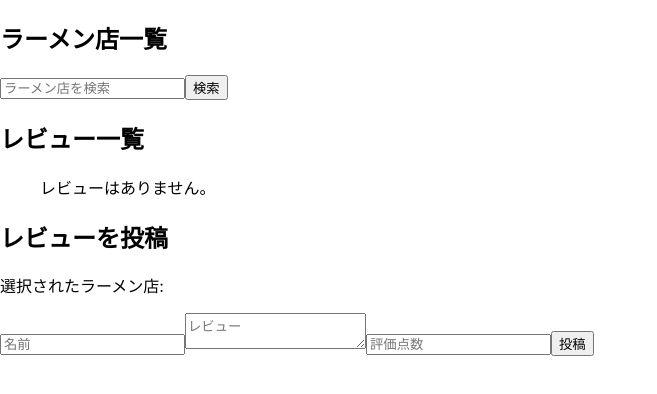
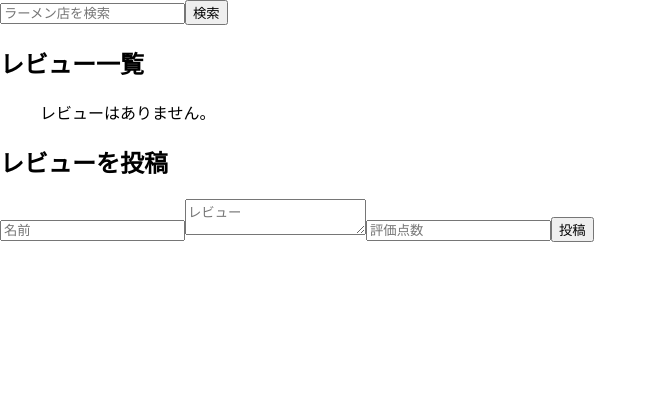
Before and after one commit to yufu085312/Ramen_review, a React (Create React App) app in the folder my-app/: page / in a window 1280 px wide. Shown: the top 394 px of the page, without its empty margins (0-657 px from the left). Built offline with nearby package versions, Linux system fonts and the light colour scheme.

Commit message:
機能別のファイル区分

```diff
--- a/my-app/src/App.js
+++ b/my-app/src/App.js
@@ -1,29 +1,20 @@
-import React, { useState, useEffect } from 'react';
+// アプリケーションのメインコンポーネント
+import React, { useState } from 'react';
 import axios from 'axios';
+import SearchForm from './SearchForm';
+import ShopList from './ShopList';
+import ReviewList from './ReviewList';
+import ReviewForm from './ReviewForm';
 
 function App() {
-  const [shops, setShops] = useState([]); // ラーメン店のデータ用の状態
-  const [searchQuery, setSearchQuery] = useState(''); // 検索クエリ用の状態
+  const [shops, setShops] = useState([]);
   const [selectedShopId, setSelectedShopId] = useState(null);
-  const [name, setName] = useState('');
-  const [review, setReview] = useState('');
-  const [reviewPoints, setReviewPoints] = useState('');
   const [selectedShopReviews, setSelectedShopReviews] = useState([]);
-
-  const handleSearch = () => {
-    axios.get(`http://localhost:3000/api/hotpepper/ramen_shops?query=${encodeURIComponent(searchQuery)}`)
-      .then(response => {
-        if (response.data && Array.isArray(response.data)) {
-          setShops(response.data); // 検索結果をshopsにセット
-        }
-      })
-      .catch(error => console.error('APIリクエストエラー:', error));
-  };
 
   const fetchReviewsForShop = (shopId) => {
     axios.get(`http://localhost:3000/reviews/shop/${shopId}`)
       .then(response => {
-        setSelectedShopReviews(response.data); // 選択された店のレビューで状態を更新
+        setSelectedShopReviews(response.data);
       })
       .catch(error => {
         console.error('レビュー取得エラー:', error);
@@ -32,96 +23,15 @@ function App() {
 
   const handleShopSelect = (shopId) => {
     setSelectedShopId(shopId);
-    fetchReviewsForShop(shopId); // 店を選択した際にレビューを取得
-  };
-
-  const handleReviewSubmit = (e) => {
-    e.preventDefault();
-    if (!selectedShopId) {
-      console.error('ラーメン店が選択されていません');
-      return;
-    }
-    axios.post('http://localhost:3000/reviews', {
-      write_name: name,
-      review: review,
-      review_points: reviewPoints,
-      hotpepperId: selectedShopId
-    })
-    .then(response => {
-      console.log('レビュー投稿成功:', response);
-    })
-    .catch(error => {
-      console.error('レビュー投稿エラー:', error);
-    });
-  };
-
-  // レビュー一覧表示のロジック
-  const renderReviews = () => {
-    if (selectedShopReviews.length === 0) {
-      return <p>レビューはありません。</p>;
-    }
-
-    return selectedShopReviews.map((review) => (
-      <li key={review._id}>
-        <p>投稿者: {review.write_name}</p>
-        <p>評価点: {review.review_points}</p>
-        <p>レビュー: {review.review}</p>
-        <p>投稿日: {new Date(review.created_at).toLocaleDateString()}</p>
-      </li>
-    ));
+    fetchReviewsForShop(shopId);
   };
 
   return (
     <div>
-      <h2>ラーメン店一覧</h2>
-      <ul>
-        {Array.isArray(shops) && shops.map((shop) => (
-          <li
-            key={shop.id}
-            onClick={() => handleShopSelect(shop.id)}
-            style={{ cursor: 'pointer' }}
-          >
-            {shop.name}
-          </li>
-        ))}
-      </ul>
-      <div>
-        <input
-          type="text"
-          value={searchQuery}
-          onChange={(e) => setSearchQuery(e.target.value)}
-          placeholder="ラーメン店を検索"
-        />
-        <button onClick={handleSearch}>検索</button>
-      </div>
-      <h2>レビュー一覧</h2>
-      <ul>
-        {renderReviews()}
-      </ul>
-      <div>
-        <h2>レビューを投稿</h2>
-        <p>選択されたラーメン店: {shops.find(shop => shop.id === selectedShopId)?.name}</p>
-        <form onSubmit={handleReviewSubmit}>
-          <input
-            type="text"
-            placeholder="名前"
-            value={name}
-            onChange={(e) => setName(e.target.value)}
-          />
-          <textarea
-            placeholder="レビュー"
-            value={review}
-            onChange={(e) => setReview(e.target.value)}
-          ></textarea>
-          <input
-            type="number"
-            placeholder="評価点数"
-            value={reviewPoints}
-            onChange={(e) => setReviewPoints(e.target.value)}
-          />
-          <button type="submit">投稿</button>
-        </form>
-      </div>
+      <SearchForm setShops={setShops} />
+      <ShopList shops={shops} onShopSelect={handleShopSelect} />
+      <ReviewList reviews={selectedShopReviews} />
+      <ReviewForm selectedShopId={selectedShopId} />
     </div>
   );
 }
--- /dev/null
+++ b/my-app/src/ReviewForm.js
@@ -0,0 +1,75 @@
+// レビュー投稿フォーム
+import React, { useState } from 'react';
+import axios from 'axios';
+
+const ReviewForm = ({ selectedShopId }) => {
+    const [name, setName] = useState('');
+    const [review, setReview] = useState('');
+    const [reviewPoints, setReviewPoints] = useState('');
+    const [message, setMessage] = useState('');
+
+    const handleReviewSubmit = (e) => {
+        e.preventDefault();
+        if (!selectedShopId) {
+            console.error('ラーメン店が選択されていません');
+            return;
+        }
+
+        axios.post('http://localhost:3000/reviews', {
+            write_name: name,
+            review: review,
+            review_points: reviewPoints,
+            hotpepperId: selectedShopId
+        })
+        .then(response => {
+            console.log('レビュー投稿成功:', response);
+            setMessage('レビューが投稿されました！');
+            resetForm();
+        })
+        .catch(error => {
+            console.error('レビュー投稿エラー:', error);
+            setMessage('レビューの投稿に失敗しました。');
+        });
+
+        // 投稿成功メッセージを数秒後に非表示にする
+        setTimeout(() => {
+            setMessage('');
+        }, 3000);
+    };
+
+    // フォームの内容をリセット
+    const resetForm = () => {
+        setName('');
+        setReview('');
+        setReviewPoints('');
+    };
+
+    return (
+        <div>
+            <h2>レビューを投稿</h2>
+            {message && <p>{message}</p>}
+            <form onSubmit={handleReviewSubmit}>
+                <input
+                    type="text"
+                    placeholder="名前"
+                    value={name}
+                    onChange={(e) => setName(e.target.value)}
+                />
+                <textarea
+                    placeholder="レビュー"
+                    value={review}
+                    onChange={(e) => setReview(e.target.value)}
+                ></textarea>
+                <input
+                    type="number"
+                    placeholder="評価点数"
+                    value={reviewPoints}
+                    onChange={(e) => setReviewPoints(e.target.value)}
+                />
+                <button type="submit">投稿</button>
+            </form>
+        </div>
+    );
+};
+
+export default ReviewForm;
--- /dev/null
+++ b/my-app/src/ReviewList.js
@@ -0,0 +1,30 @@
+// 選択されたラーメン店のレビュー一覧
+import React from 'react';
+
+const ReviewList = ({ reviews }) => {
+    const renderReviews = () => {
+        if (reviews.length === 0) {
+        return <p>レビューはありません。</p>;
+        }
+
+        return reviews.map((review) => (
+        <li key={review._id}>
+            <p>投稿者: {review.write_name}</p>
+            <p>評価点: {review.review_points}</p>
+            <p>レビュー: {review.review}</p>
+            <p>投稿日: {new Date(review.created_at).toLocaleDateString()}</p>
+        </li>
+        ));
+    };
+
+    return (
+        <div>
+        <h2>レビュー一覧</h2>
+        <ul>
+            {renderReviews()}
+        </ul>
+        </div>
+    );
+};
+
+export default ReviewList;
--- /dev/null
+++ b/my-app/src/SearchForm.js
@@ -0,0 +1,31 @@
+// ラーメン店の検索フォーム
+import React, { useState } from 'react';
+import axios from 'axios';
+
+const SearchForm = ({ setShops }) => {
+    const [searchQuery, setSearchQuery] = useState('');
+
+    const handleSearch = () => {
+        axios.get(`http://localhost:3000/api/hotpepper/ramen_shops?query=${encodeURIComponent(searchQuery)}`)
+        .then(response => {
+            if (response.data && Array.isArray(response.data)) {
+            setShops(response.data);
+            }
+        })
+        .catch(error => console.error('APIリクエストエラー:', error));
+    };
+
+    return (
+        <div>
+        <input
+            type="text"
+            value={searchQuery}
+            onChange={(e) => setSearchQuery(e.target.value)}
+            placeholder="ラーメン店を検索"
+        />
+        <button onClick={handleSearch}>検索</button>
+        </div>
+    );
+};
+
+export default SearchForm;
--- /dev/null
+++ b/my-app/src/ShopList.js
@@ -0,0 +1,16 @@
+// ラーメン店の一覧表示
+import React from 'react';
+
+const ShopList = ({ shops, onShopSelect }) => {
+    return (
+        <ul>
+        {Array.isArray(shops) && shops.map((shop) => (
+            <li key={shop.id} onClick={() => onShopSelect(shop.id)} style={{ cursor: 'pointer' }}>
+            {shop.name}
+            </li>
+        ))}
+        </ul>
+    );
+};
+
+export default ShopList;
```
